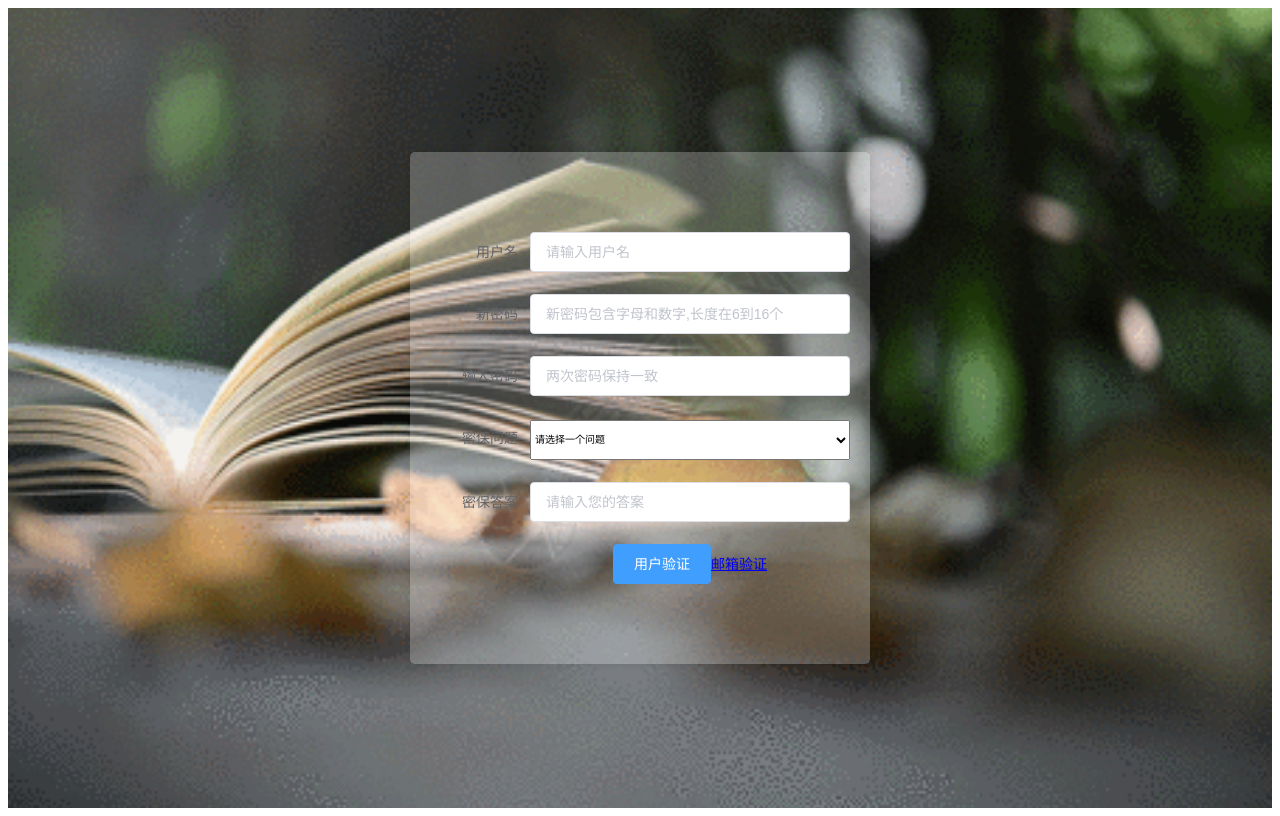
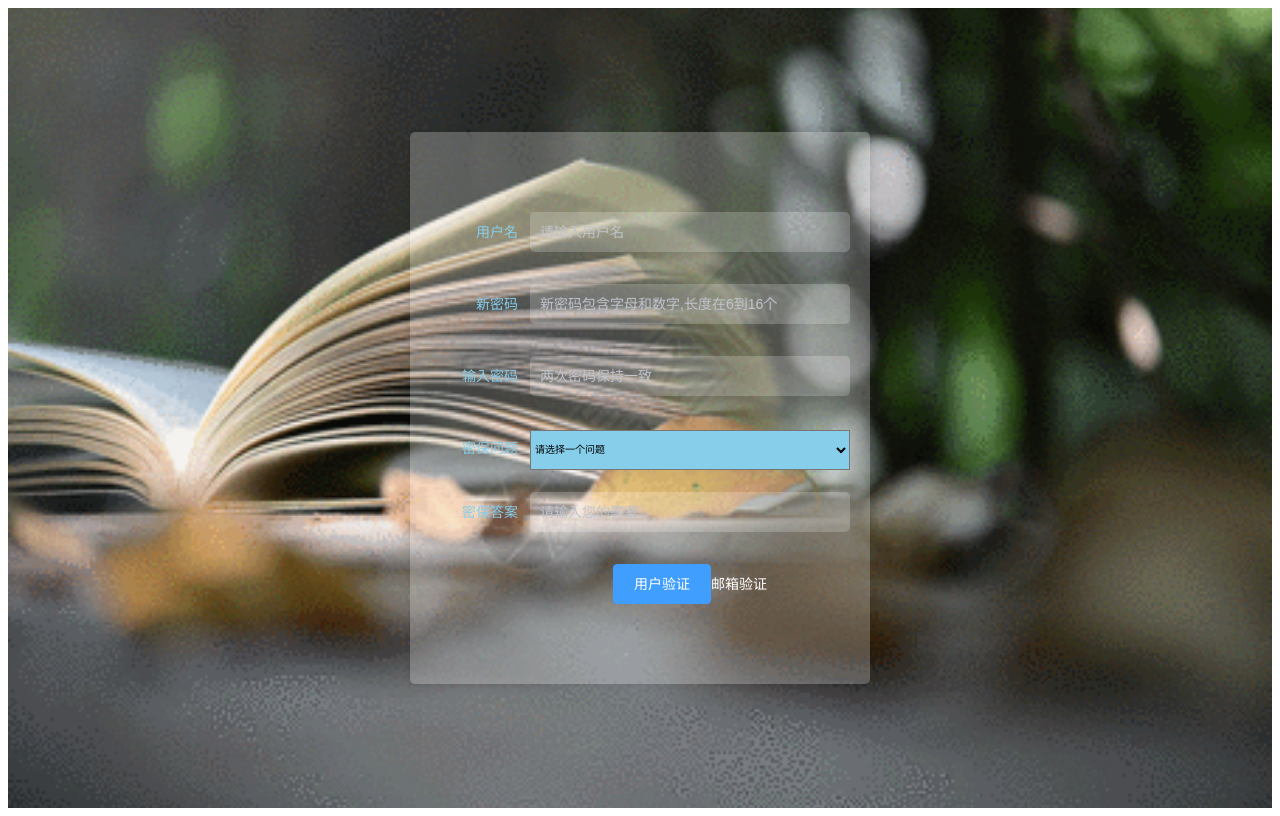
Before and after one commit to kaixindeluogu/paperfrontpage, a Vue app: page /forgetPassword in a window 1280 px wide. Built offline with nearby package versions, Linux system fonts and the light colour scheme.

Commit message:
修改登陆注册样式

```diff
--- a/src/router/index.js
+++ b/src/router/index.js
@@ -32,11 +32,7 @@ const routes = [
    {
     path: '/',
     component: () => import(/* webpackChunkName: "about" */ '../views/HomeView.vue')
-  },
-
-
-
-
+  }
 
 ]
 
--- a/src/views/LoginReg/ForgetPassword.vue
+++ b/src/views/LoginReg/ForgetPassword.vue
@@ -1,4 +1,5 @@
 <template>
+<!--  密保问题找回密码页面-->
   <div class="login-page">
     <div class="login-box">
       <el-form label-width="80px" style="width: 400px;margin: 50px 10px 50px; ">
@@ -15,7 +16,7 @@
         </el-form-item>
         <el-form-item class="a" label="密保问题">
           <!--event.target.value给下拉框选项用value复制给变量-->
-          <select id="fruit-select" style="width: 320px;height: 40px;font-size: 10px"
+          <select id="fruit-select" style="width: 320px;height: 40px;font-size: 10px;background-color: skyblue"
                   @change="user.question = $event.target.value">
             <!--第一个value默认不进行赋值-->
             <option value="" disabled selected hidden>请选择一个问题</option>
@@ -29,7 +30,7 @@
         </el-form-item>
         <el-form-item>
           <el-button type="primary" @click="forget()">用户验证</el-button>
-          <a href="/forgetPasswordEmail">邮箱验证</a>
+          <a href="/forgetPasswordEmail" class="forget-Password-Email">邮箱验证</a>
         </el-form-item>
       </el-form>
 
@@ -50,6 +51,9 @@ export default {
     }
   },
   methods: {
+    /**
+     * 密保问题找回密码方法
+     */
     forget() {
       if (this.user.password == this.user.secondPassword) {
         if (this.user.username.length === 0 ||
@@ -58,6 +62,7 @@ export default {
           this.$message.error("选项不能为空");
           return;
         }
+        //邮箱正则
         let regex = /^(?=.*[a-zA-Z])(?=.*\d)[a-zA-Z\d]{6,16}$/;
         if (!regex.test(this.user.password)) {
           this.$message.error("密码格式不正确");
@@ -124,4 +129,26 @@ export default {
 .register {
   margin-left: 20px;
 }
+
+.login-box input[type="text"],
+.login-box input[type="password"] {
+  width: 100%;
+  padding: 10px;
+  border-radius: 5px;
+  border: none;
+  background-color: rgba(255, 255, 255, 0.2);
+  color: #fff;
+  margin-bottom: 10px;
+}
+
+.el-form-item__label{
+  color: skyblue;
+}
+
+/* 修改忘记密码和注册链接的样式 */
+
+.login-box .forget-Password-Email {
+  color: #fff;
+  text-decoration: none;
+}
 </style>
--- a/src/views/LoginReg/ForgetPasswordEmail.vue
+++ b/src/views/LoginReg/ForgetPasswordEmail.vue
@@ -1,10 +1,11 @@
 <template>
+<!-- 邮箱找回页面 -->
   <div class="login-page">
     <div class="login-box">
       <el-form label-width="80px" style="width: 400px;margin: 50px 10px 50px; ">
         <el-form-item class="a" label="邮箱">
           <el-input placeholder="填写正确格式" v-model="user.email"></el-input>
-          <button type="button" id="send-code-btn" @click="send()">发送验证码</button>
+          <button type="button" id="send-code-btn" @click="send()" style="background-color: skyblue">发送验证码</button>
         </el-form-item>
         <el-form-item class="a" label="验证码">
           <el-input placeholder="填写邮箱验证码" v-model="user.code"></el-input>
@@ -41,6 +42,9 @@ export default {
     }
   },
   methods: {
+    /**
+     * 发送验证码方法
+     */
     send() {
       //^ 表示匹配字符串的开始位置。
       //([a-zA-Z0-9_\-\.]+) 表示匹配一个或多个字母、数字、下划线、短横线或点号。
@@ -64,11 +68,11 @@ export default {
         }
 
       });
-      // 将按钮变为不可用状态
+      // 将发送按钮变为不可用状态
       var btn = document.getElementById('send-code-btn');
       btn.disabled = true;
 
-      // 开始倒计时
+      // 120s开始倒计时
       var count = 120;
       var timer = setInterval(function () {
         count--;
@@ -82,8 +86,11 @@ export default {
 
 
     },
-    /*增加一个else判断两次输入的密码是否一致*/
+    /**
+     * 邮箱找回密码请求后端方法
+     */
     forget() {
+      //判断两次密码是否一致
       if (this.user.password == this.user.secondPassword) {
         if (this.user.password.length === 0 || this.user.secondPassword.length === 0
         ) {
@@ -139,4 +146,18 @@ export default {
 .register {
   margin-left: 20px;
 }
+
+.login-box input[type="text"],
+.login-box input[type="password"] {
+  width: 100%;
+  padding: 10px;
+  border-radius: 5px;
+  border: none;
+  background-color: rgba(255, 255, 255, 0.2);
+  color: #fff;
+  margin-bottom: 10px;
+}
+.el-form-item__label{
+  color: skyblue;
+}
 </style>
--- a/src/views/LoginReg/Login.vue
+++ b/src/views/LoginReg/Login.vue
@@ -1,4 +1,5 @@
 <template>
+<!--  登陆页面-->
   <div class="login-page">
     <div class="login-box">
       <el-form ref="user" :model="user" label-width="80px" style="width: 400px;margin: 50px 10px 50px; ">
@@ -9,7 +10,7 @@
           <el-input type="password" v-model="user.password"></el-input>
         </el-form-item>
         <el-form-item>
-          <el-button type="primary" @click="login">登录</el-button>
+          <el-button type="primary" @click="login">用户登录</el-button>
           <a href="/forgetPassword" class="forget-password">忘记密码</a>
           <a href="/reg" class="register">注册账号</a>
         </el-form-item>
@@ -32,6 +33,9 @@ export default {
     }
   },
   methods: {
+    /**
+     * 登录请求后端方法
+     */
     login() {
       if (this.user.username.length == 0 || this.user.password.length == 0) {
         this.$message.error("选项不能为空");
@@ -41,6 +45,7 @@ export default {
       this.axios.post("http://localhost:8081/v1/users/login", this.user).then( (response) => {
         if (response.data.code == 1000) {
           this.$message.success("登录成功");
+          //获取登录信息缓存到浏览器中
           let loginResult = response.data.data;
           localStorage.setItem("id", loginResult.id);
           localStorage.setItem("username", loginResult.username);
@@ -119,4 +124,26 @@ export default {
 .register {
   margin-left: 20px;
 }
+
+.el-form-item__label{
+  color: skyblue;
+}
+
+.login-box input[type="text"],
+.login-box input[type="password"] {
+  width: 100%;
+  padding: 10px;
+  border-radius: 5px;
+  border: none;
+  background-color: rgba(255, 255, 255, 0.2);
+  color: #fff;
+  margin-bottom: 10px;
+}
+
+/* 修改忘记密码和注册链接的样式 */
+.login-box .forget-password,
+.login-box .register {
+  color: #fff;
+  text-decoration: none;
+}
 </style>
--- a/src/views/LoginReg/Reg.vue
+++ b/src/views/LoginReg/Reg.vue
@@ -1,10 +1,11 @@
 <template>
+<!--  注册页面-->
   <div class="login-page">
     <div class="login-box">
       <el-form label-width="80px" style="width: 400px;margin: 10px 10px 50px; ">
         <el-form-item class="a" label="邮箱">
           <el-input placeholder="填写正确格式" v-model="user.email"></el-input>
-          <button type="button" id="send-code-btn" @click="send()">发送验证码</button>
+          <button type="button" id="send-code-btn" @click="send()" style="background-color: skyblue" >发送验证码</button>
         </el-form-item>
         <el-form-item  class="a" label="验证码">
           <el-input placeholder="填写邮箱验证码" v-model="user.code"></el-input>
@@ -19,9 +20,9 @@
           <el-input type="password" placeholder="包含字母和数字,长度在6到16个"
                     v-model="user.password"></el-input>
         </el-form-item>
-        <el-form-item class="a" label="密保问题">
+        <el-form-item class="a" label="密保问题" >
           <!--event.target.value给下拉框选项用value复制给变量-->
-          <select id="fruit-select" style="width: 320px;height: 40px;font-size: 10px"
+          <select id="fruit-select" style="width: 320px;height: 40px;font-size: 10px;background-color: skyblue"
                   @change="user.question = $event.target.value">
             <!--第一个value默认不进行赋值-->
             <option value="" disabled selected hidden>请选择一个问题</option>
@@ -48,9 +49,6 @@ export default {
 
   data() {
     return {
-
-
-
       user: {
         username: "", password: "", nickname: "", admin: ""
       }
@@ -58,6 +56,9 @@ export default {
     }
   },
   methods: {
+    /**
+     * 发送验证码方法
+     */
     send() {
       //^ 表示匹配字符串的开始位置。
       //([a-zA-Z0-9_\-\.]+) 表示匹配一个或多个字母、数字、下划线、短横线或点号。
@@ -100,6 +101,9 @@ export default {
 
     },
 
+    /**
+     * 注册请求后端方法
+     */
     reg() {
       if (this.user.nickname.length === 0 || this.user.username.length === 0 ||
           this.user.question.length === 0 || this.user.answer.length === 0 ||
@@ -164,4 +168,22 @@ export default {
 .register {
   margin-left: 20px;
 }
+
+.el-form-item__label{
+  color: skyblue;
+}
+
+/*输入框透明*/
+.login-box input[type="text"],
+.login-box input[type="password"] {
+  width: 100%;
+  padding: 10px;
+  border-radius: 5px;
+  border: none;
+  background-color: rgba(255, 255, 255, 0.2);
+  color: #fff;
+  margin-bottom: 10px;
+}
+
+
 </style>
```
Also changed, not shown: 1 other file (tests, documents, lock files or other folders).
